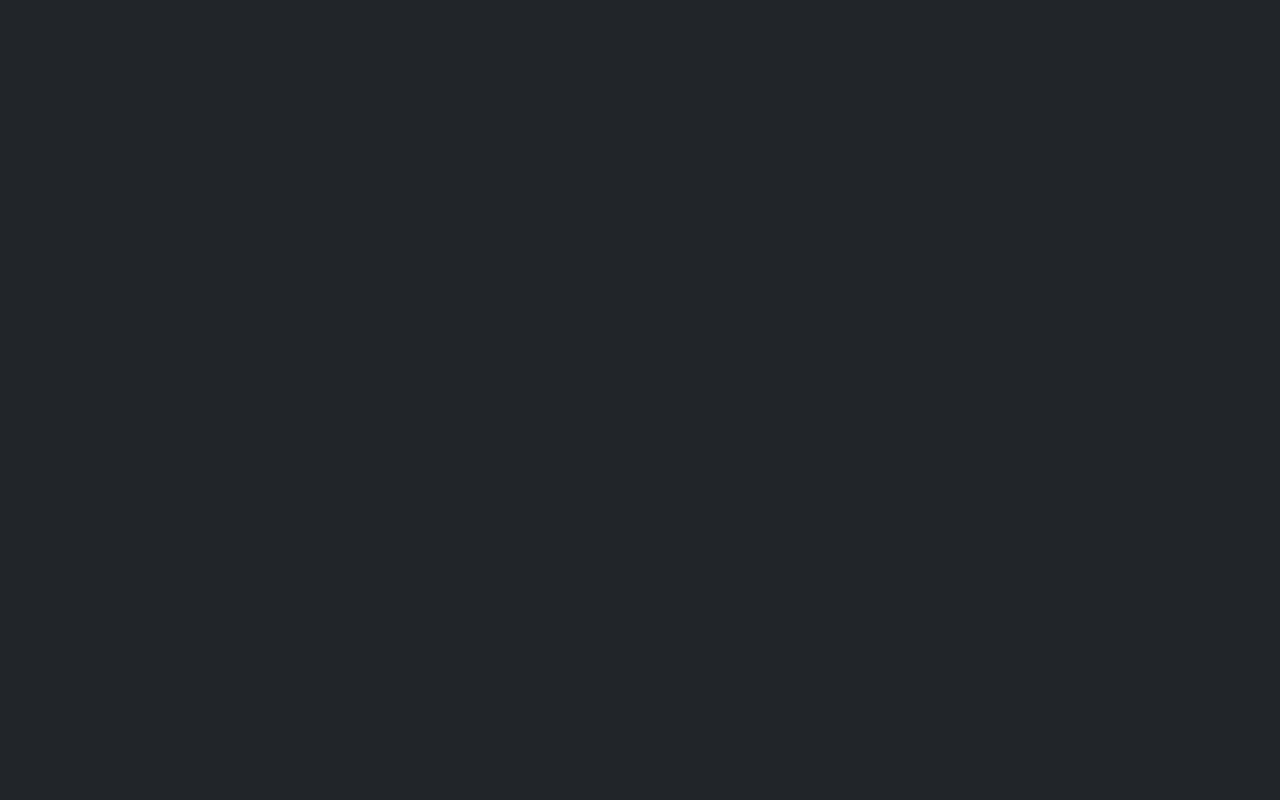
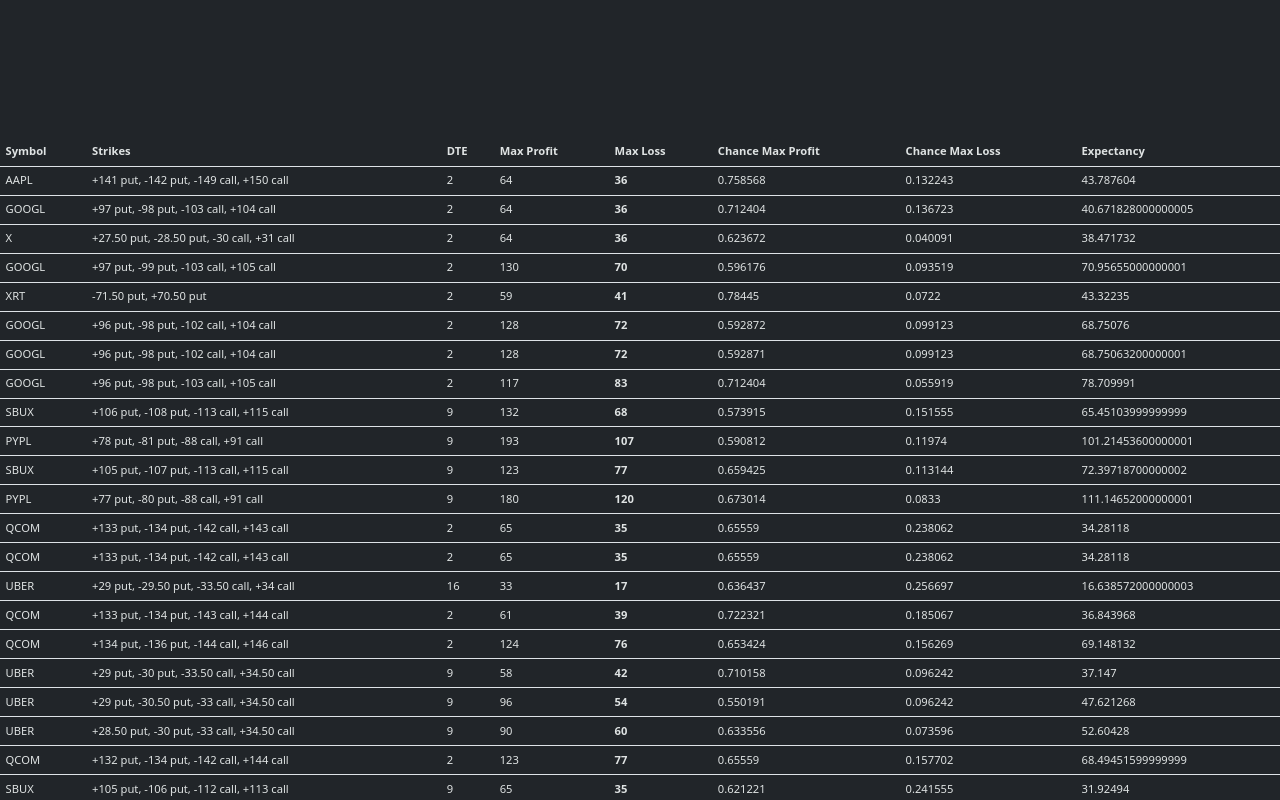
Before and after one commit to NickForneris/expectancy-strategy, a React (Create React App) app: page / in a window 1280 px wide. Shown: the part 660-1460 px from the top of the page. Before the commit the page ends 800 px from the top, so only its background shows below. Built offline with nearby package versions, Linux system fonts and the light colour scheme.

Commit message:
add trade ideas

```diff
--- a/src/TradeIdeas.js
+++ b/src/TradeIdeas.js
@@ -0,0 +1,87 @@
+import React, { useState, useEffect } from "react";
+import {
+    Navbar,
+    Container,
+    Table,
+    Col,
+    Row,
+    Button,
+    ButtonGroup
+  } from 'react-bootstrap';
+  import './App.css';
+
+const TradeIdeas = () => {
+    const [data, setData] = useState([]);
+    const [sortOrder, setSortOrder] = useState("asc");
+    const [sortColumn, setSortColumn] = useState("");
+    const [loading, setLoading] = useState(false);
+
+    useEffect(() => {
+        setLoading(true);
+        fetch(process.env.PUBLIC_URL + '/tradeideas/tradeideas.json')
+            .then(res => res.json())
+            .then(data => {
+                setData(JSON.parse(data));
+                setLoading(false);
+                console.log(data)
+            });
+    }, []);
+
+
+    const handleSort = column => {
+        if (sortColumn === column) {
+            setSortOrder(sortOrder === "asc" ? "desc" : "asc");
+        } else {
+            setSortOrder("asc");
+            setSortColumn(column);
+        }
+    };
+
+
+    const sortData = data.sort((a, b) => {
+        if (sortOrder === "asc") {
+            return a[sortColumn] > b[sortColumn] ? 1 : -1;
+        } else {
+            return a[sortColumn] < b[sortColumn] ? 1 : -1;
+        }
+    });
+
+    return (
+        <div>
+            {loading ? (
+                <div>Loading...</div>
+            ) : (
+                <Table>
+                    <thead>
+                        <tr>
+                            <th onClick={() => handleSort("symbol")}>Symbol</th>
+                            <th onClick={() => handleSort("text")}>Strikes</th>
+                            <th onClick={() => handleSort("days")}>DTE</th>
+                            <th onClick={() => handleSort("mprofit")}>Max Profit</th>
+                            <th onClick={() => handleSort("mloss")}>Max Loss</th>
+                            <th onClick={() => handleSort("mpodds")}>Chance Max Profit</th>
+                            <th onClick={() => handleSort("mlodds")}>Chance Max Loss</th>
+                            <th onClick={() => handleSort("")}>Expectancy</th>
+                        </tr>
+                    </thead>
+                    <tbody>
+                        {sortData.map((item, index) => (
+                            <tr key={index}>
+                                <td>{item.symbol}</td>
+                                <td>{item.text}</td>
+                                <td>{item.days}</td>
+                                <td>{item.mprofit}</td>
+                                <th>{item.mloss}</th>
+                                <td>{item.mpodds}</td>
+                                <td>{item.mlodds}</td>
+                                <td>{(item.mprofit*item.mpodds)-(item.mloss*item.mlodds)}</td>
+                            </tr>
+                        ))}
+                    </tbody>
+                </Table>
+            )}
+        </div>
+    );
+};
+
+export default TradeIdeas;
--- a/src/index.js
+++ b/src/index.js
@@ -1,11 +1,13 @@
 import React from 'react';
 import ReactDOM from 'react-dom/client';
 import App from './App';
+import TradeIdeas from './TradeIdeas';
 import 'bootstrap/dist/css/bootstrap.css';
 
 const root = ReactDOM.createRoot(document.getElementById('root'));
 root.render(
   <React.StrictMode>
     <App />
+    <TradeIdeas />
   </React.StrictMode>
 );
```
